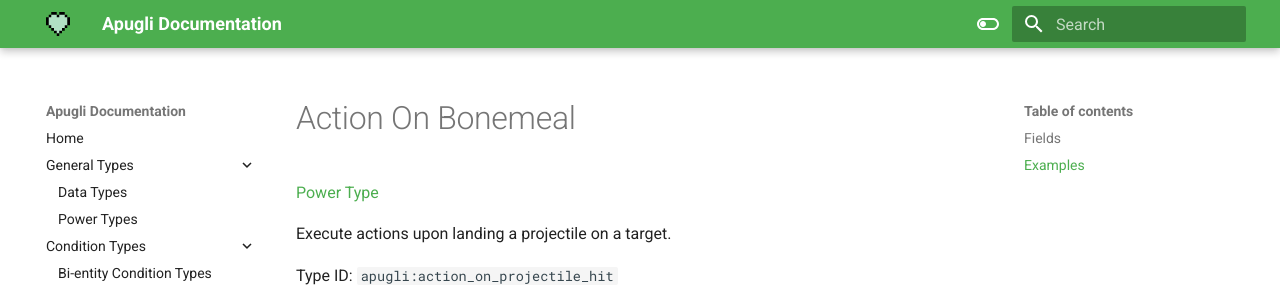
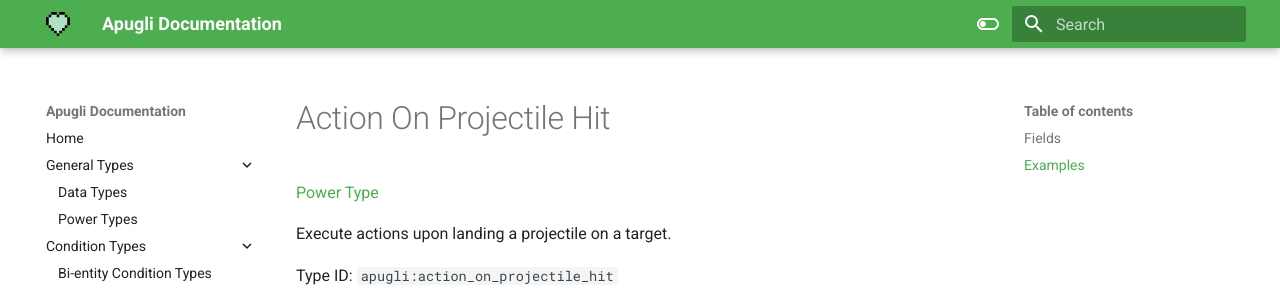
Before and after one commit to MerchantPug/apugli-docs, an MkDocs documentation site: the page built from docs/types/power_types/action_on_projectile_hit.md, in a window 1280 px wide and 1386 px high. Shown: the top 292 px of the window. Built offline with MkDocs 1.6.1 and Material for MkDocs 9.7.7, drawn with Linux system fonts in a browser that asks for light colours.

Commit message:
Update action_on_projectile_hit

```diff
--- a/docs/types/power_types/action_on_projectile_hit.md
+++ b/docs/types/power_types/action_on_projectile_hit.md
@@ -1,9 +1,9 @@
 ---
-title: Action On Bonemeal (Power Type)
+title: Action On Projectile Hit (Power Type)
 date: 2023-02-04
 ---
 
-# Action On Bonemeal
+# Action On Projectile Hit
 
 [Power Type](../power_types.md)
 
```
